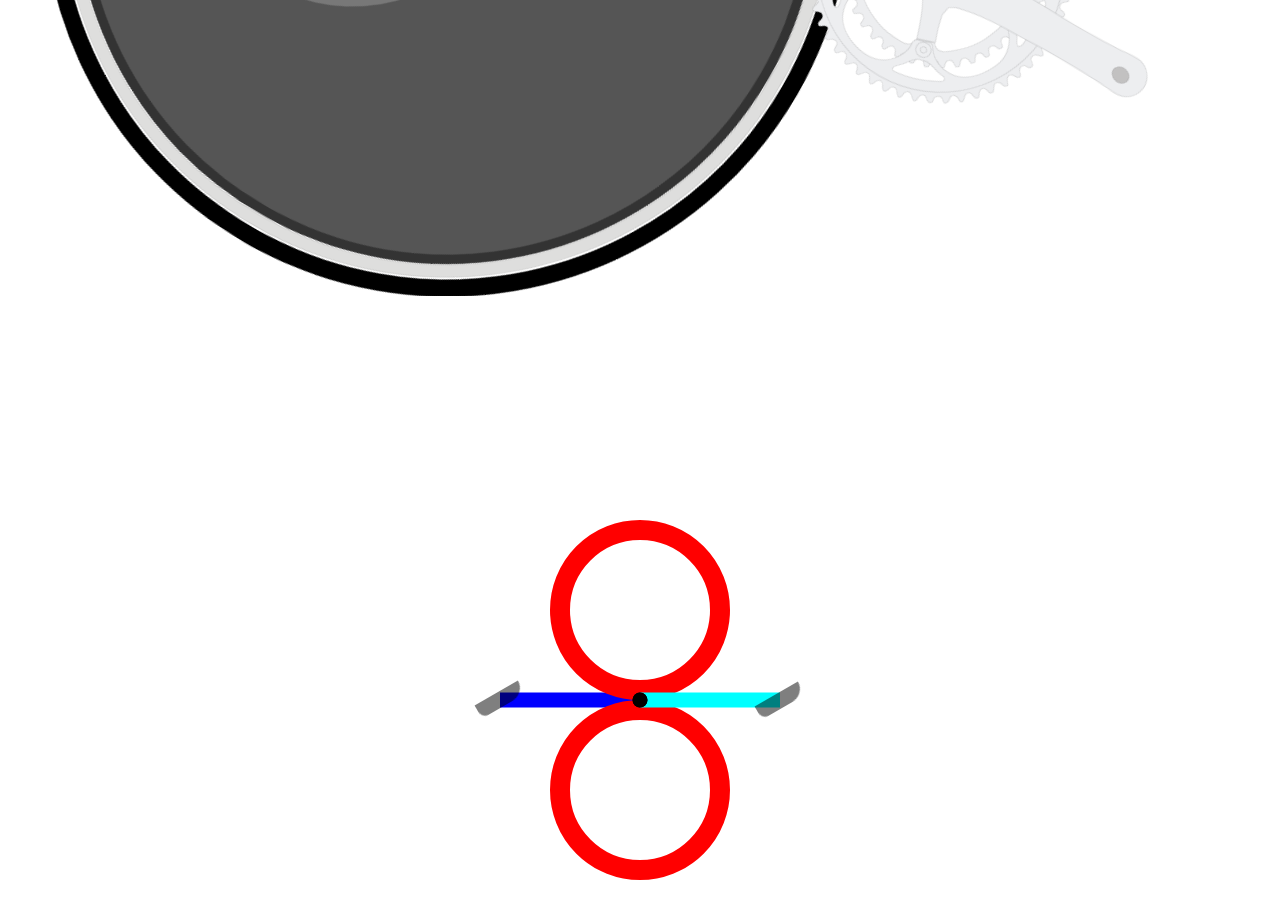
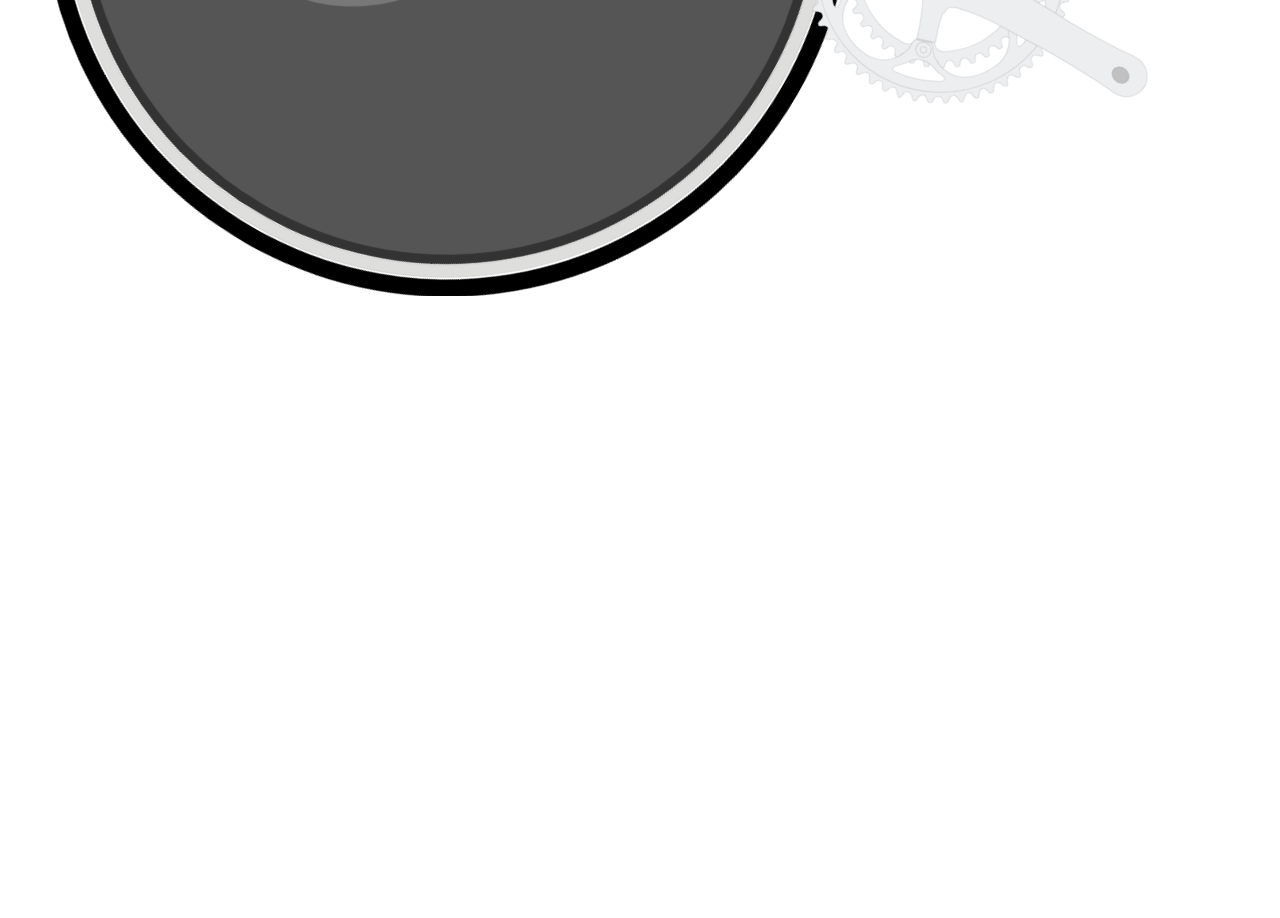
Before and after one commit to creido/cranky, a website: page src/index.html in a window 1280 px wide. Shown: the part 655-1573 px from the top of the page. After the commit the page ends 955 px from the top, so only its background shows below. Drawn offline with Linux system fonts and the light colour scheme.

Commit message:
Removed extraneous markup and styles

```diff
--- a/src/css/styles.css
+++ b/src/css/styles.css
@@ -1,16 +1,5 @@
 body {
     margin: 0;
-}
-
-main {
-}
-
-section {
-    align-items: center;
-    display: flex;
-    height: 100vh;
-    justify-content: center;
-    position: relative;
 }
 
 svg {
@@ -25,102 +14,8 @@ svg {
     transform-origin: 185px 192.5px;
 }
 
-.cassette {
-    height: 60px;
-    right: 0;
-    position: absolute;
-    top: 0;
-    width: 60px;
-}
-
-.chainring {
-    border-radius: 500em;
-    border: 20px solid red;
-    height: 140px;
-    width: 140px;
-}
-
-// .sprocket-28 { height: 60px; width: 60px; }
-// .sprocket-25 { height: 57px; width: 57px; }
-// .sprocket-23 { height: 54px; width: 54px; }
-// .sprocket-21 { height: 51px; width: 51px; }
-// .sprocket-19 { height: 48px; width: 48px; }
-// .sprocket-17 { height: 45px; width: 45px; }
-// .sprocket-15 { height: 42px; width: 42px; }
-// .sprocket-14 { height: 39px; width: 39px; }
-// .sprocket-13 { height: 36px; width: 36px; }
-// .sprocket-12 { height: 33px; width: 33px; }
-// .sprocket-11 { height: 30px; width: 30px; }
-
-// .sprocket-52 { height: 140px; width: 140px;}
-// .sprocket-36 { border-color: #c00; height: 120px; width: 120px;}
-
-
-
-.chainring:after {
-    background: black;
-    border-radius: 5em;
-    content: '';
-    display: block;
-    height: 15px;
-    left: 50%;
-    position: absolute;
-    top: 50%;
-    transform: translate(-50%, -50%);
-    width: 15px;
-    z-index: 2;
-}
-
-.crank {
-    height: 15px;
-    position: absolute;
-    top: 50%;
-    transform: translateY(-50%);
-    width: 140px;
-}
-
-.crank--left {
-    background: cyan;
-    left: 50%;
-    z-index: 1;
-}
-
-.crank--right {
-    background: blue;
-    right: 50%;
-    transform:
-        translateY(-50%)
-        rotate(180deg);
-    z-index: -1;
-}
-
-.pedal-pivot {
-    // background: rgba(255,0,0,0.5);
-    height: 15px;
-    position: absolute;
-    right: 0;
-    top: 50%;
-    width: 50px;
-}
-
-.crank--left .pedal-pivot {
-    transform: translate(50%, -50%);
-}
-
-.crank--right .pedal-pivot {
-    transform: translate(50%, -50%) rotate(180deg);
-}
-
 .pedal {
-    background: rgba(0,0,0,0.5);
-    border-radius: 0 0 20px 10px;
-    height: 100%;
     transform-origin: 50% 50%;
-    width: 100%;
-}
-
-.crank--right .pedal {
-    z-index: -2;
 }
 
 .range-speed {
--- a/src/index.html
+++ b/src/index.html
@@ -75,40 +75,9 @@
 				</g>
 			</g>
 		</svg>
-
-		<section class="drive-train">
-			<div class="drive">
-				<div class="crank crank--left">
-					<div class="pedal-pivot">
-						<div class="pedal"></div>
-					</div>
-				</div>
-				<div class="chainring frame frame-52" data-size="52"></div>
-				<div class="chainring frame frame-36" data-size="36"></div>
-				<div class="crank crank--right">
-					<div class="pedal-pivot">
-						<div class="pedal"></div>
-					</div>
-				</div>
-			</div>
-
-			<div class="cassette">
-				<div class="frame frame-28" data-size="28"></div>
-				<div class="frame frame-25" data-size="25"></div>
-				<div class="frame frame-23" data-size="23"></div>
-				<div class="frame frame-21" data-size="21"></div>
-				<div class="frame frame-19" data-size="19"></div>
-				<div class="frame frame-17" data-size="17"></div>
-				<div class="frame frame-15" data-size="15"></div>
-				<div class="frame frame-14" data-size="14"></div>
-				<div class="frame frame-13" data-size="13"></div>
-				<div class="frame frame-12" data-size="12"></div>
-				<div class="frame frame-11" data-size="11"></div>
-			</div>
-		</section>
 	</main>
 
-	<script src="js/web-animations.min.js"></script>
+	<!-- <script src="js/web-animations.min.js"></script> -->
     <script src="js/scripts.js"></script>
 </body>
 </html>
```
